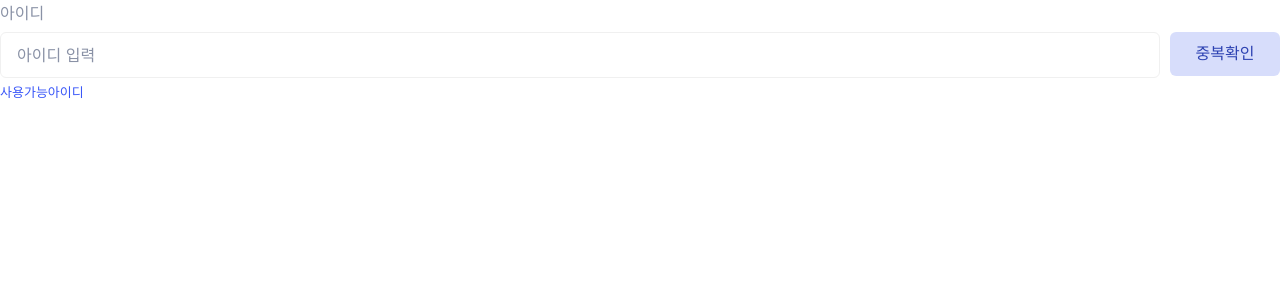
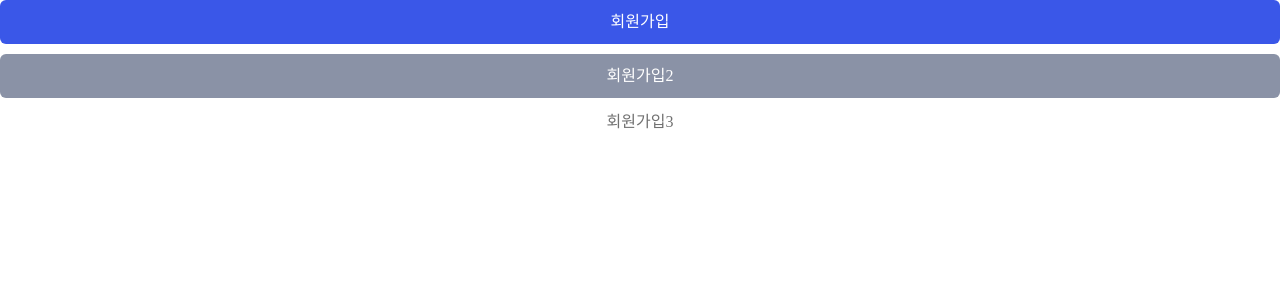
Before and after one commit to dahli4/front-end, a React (Create React App) app: page / in a window 1280 px wide. Shown: the top 300 px of the page. Built offline with nearby package versions, Linux system fonts and the light colour scheme; the HTML template or start-up script is replaced by a standard one; a web font is replaced by a local one.

Commit message:
10-23 commit 1

```diff
--- a/src/App.css
+++ b/src/App.css
@@ -1,39 +1,73 @@
-.App {
-  text-align: center;
+.primary-button-lg {
+  border-radius: 6px;
+  padding: 8px 24px;
+
+  box-sizing: border-box;
+
+  display: inline-flex;
+  justify-content: center;
+  align-items: center;
+
+  background-color: rgba(58, 87, 232, 1);
+  color: rgba(255, 255, 255, 1);
+
+  font-size: 16px;
+  font-weight: 400;
+  line-height: 175%;
+
+  cursor: pointer;
 }
 
-.App-logo {
-  height: 40vmin;
-  pointer-events: none;
+.disable-button-lg {
+  border-radius: 6px;
+  padding: 8px 24px;
+
+  box-sizing: border-box;
+
+  display: inline-flex;
+  justify-content: center;
+  align-items: center;
+
+  background-color: rgba(138, 146, 166, 1);
+  color: rgba(255, 255, 255, 1);
+
+  font-size: 16px;
+  font-weight: 400;
+  line-height: 175%;
+
+  cursor: pointer;
 }
 
-@media (prefers-reduced-motion: no-preference) {
-  .App-logo {
-    animation: App-logo-spin infinite 20s linear;
-  }
+.primary-button-lg:hover {
+  opacity: 0.95;
 }
 
-.App-header {
-  background-color: #282c34;
-  min-height: 100vh;
+.text-link-lg {
+  box-sizing: border-box;
+
+  display: inline-flex;
+  justify-content: center;
+  align-items: center;
+
+  color: rgba(113, 113, 113, 1);
+
+  font-size: 16px;
+  font-weight: 400;
+  line-height: 175%;
+
+  cursor: pointer;
+}
+
+.text-link-lg:hover {
+  color: rgba(40, 40, 40, 1);
+}
+
+.full-width {
+  width: 100%;
+}
+
+.flex-disp {
   display: flex;
   flex-direction: column;
-  align-items: center;
-  justify-content: center;
-  font-size: calc(10px + 2vmin);
-  color: white;
+  gap: 10px;
 }
-
-.App-link {
-  color: #61dafb;
-}
-
-@keyframes App-logo-spin {
-  from {
-    transform: rotate(0deg);
-  }
-
-  to {
-    transform: rotate(360deg);
-  }
-}
--- a/src/App.tsx
+++ b/src/App.tsx
@@ -1,19 +1,45 @@
-import { ChangeEvent } from 'react';
+import { ChangeEvent, useState } from 'react';
 import './App.css';
 import InputBox from 'components/inputBox';
 
-function App() {
+function App2() {
+  const [id, setId] = useState<string>('');
+
+  const onIdChange = (event: ChangeEvent<HTMLInputElement>) => {
+    const { value } = event.target;
+    setId(value);
+  }
+  const onKeyDownChange = () => {
+    // alert('onKeyDownChange');
+  }
+  const onButtonChange = () => {
+    // alert('onButtonChange');
+  }
+
   return (
     <InputBox
-      title={'아이디'}
-      placeholder={'아이디 입력'}
-      type={'text'}
-      value={''}
+      title='아이디'
+      placeholder='아이디 입력'
+      type='text'
+      value={id}
+      message='사용가능'
       isErrorMessage={false}
-      onChange={function (event: ChangeEvent<HTMLInputElement>): void {
-        throw new Error('Function not implemented.');
-      }} />
+      buttonTitle='중복확인'
+      onChange={onIdChange}
+      onButtonClick={onButtonChange}
+      onKeydown={onKeyDownChange}
+    />
   );
 }
 
+function App() {
+  return (
+    <div className='flex-disp'>
+      <div className='primary-button-lg full-width'>회원가입</div>
+      <div className='disable-button-lg full-width'>회원가입2</div>
+      <div className='text-link-lg full-width'>회원가입3</div>
+    </div>
+  )
+}
+
 export default App;
--- a/src/components/inputBox/index.tsx
+++ b/src/components/inputBox/index.tsx
@@ -6,8 +6,9 @@ interface Props {
     placeholder: string;
     type: 'text' | 'password';
     value: string;
-    isErrorMessage: boolean;
+    isErrorMessage?: boolean;
     buttonTitle?: string;
+    message?: string;
     onChange: (event: ChangeEvent<HTMLInputElement>) => void;
     onKeydown?: (event: KeyboardEvent<HTMLInputElement>) => void;
     onButtonClick?: () => void;
@@ -15,7 +16,7 @@ interface Props {
 
 const InputBox = forwardRef<HTMLInputElement, Props>((props: Props, ref) => {
     const {
-        title, placeholder, type, value, isErrorMessage, buttonTitle, onChange, onKeydown, onButtonClick
+        title, placeholder, type, value, isErrorMessage, buttonTitle, message, onChange, onKeydown, onButtonClick
     } = props;
 
     const buttonClass = value === '' ? 'input-box-button-disable' : 'input-box-button';
@@ -26,15 +27,15 @@ const InputBox = forwardRef<HTMLInputElement, Props>((props: Props, ref) => {
             <div className="input-box-title">{title}</div>
             <div className="input-box-content">
                 <div className="input-box-body">
-                    <input ref={ref} className="input-box-input"
-                        placeholder={placeholder}
-                        type={type}
-                        value={value}
-                        onChange={onChange}
-                        onKeyDown={onKeydown} />
-                    <div className="input-box-button">{'중복확인'}</div>
+                    <input ref={ref} className="input-box-input" placeholder={placeholder} type={type} value={value}
+                        onChange={onChange} onKeyDown={onKeydown} />
+                    {buttonTitle !== undefined && onButtonClick !== undefined &&
+                        <div className={buttonClass} onClick={onButtonClick}>
+                            {buttonTitle}
+                        </div>
+                    }
                 </div>
-                <div className="input-box-message">{'사용가능아이디'}</div>
+                {message !== undefined && <div className={messageClass}>{message}</div>}
             </div>
         </div>
     );
```
